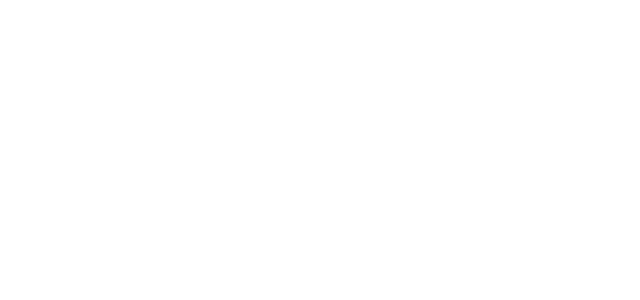
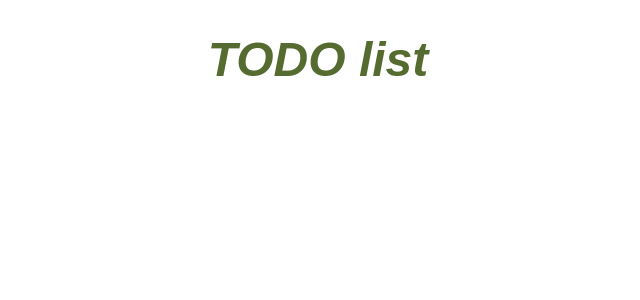
Before and after one commit to LenaYork/todolist-training, a React (Create React App) app: page / in a window 1280 px wide. Shown: the top 300 px of the page, without its empty margins (322-962 px from the left). Built offline with nearby package versions, Linux system fonts and the light colour scheme.

Commit message:
feat: add h1 header

```diff
--- a/src/App.js
+++ b/src/App.js
@@ -1,10 +1,12 @@
+import { Header } from './components/Header/Header';
+
 import './App.css';
 
 function App() {
   return (
     <div className="App">
-      {/* <Header />
-      <Main /> */}
+      <Header />
+      {/* <Main /> */}
     </div>
   );
 }
--- a/src/components/Header/Header.css
+++ b/src/components/Header/Header.css
@@ -0,0 +1,7 @@
+h1 {
+    font-family: Arial, Helvetica, sans-serif;
+    font-size: 48px;
+    font-style: italic;
+    text-align: center;
+    color: darkolivegreen;
+}
--- a/src/components/Header/Header.js
+++ b/src/components/Header/Header.js
@@ -3,6 +3,6 @@
 
 export function Header() {
     return(
-        <div></div>
+        <h1>TODO list</h1>
     )
 }
```
